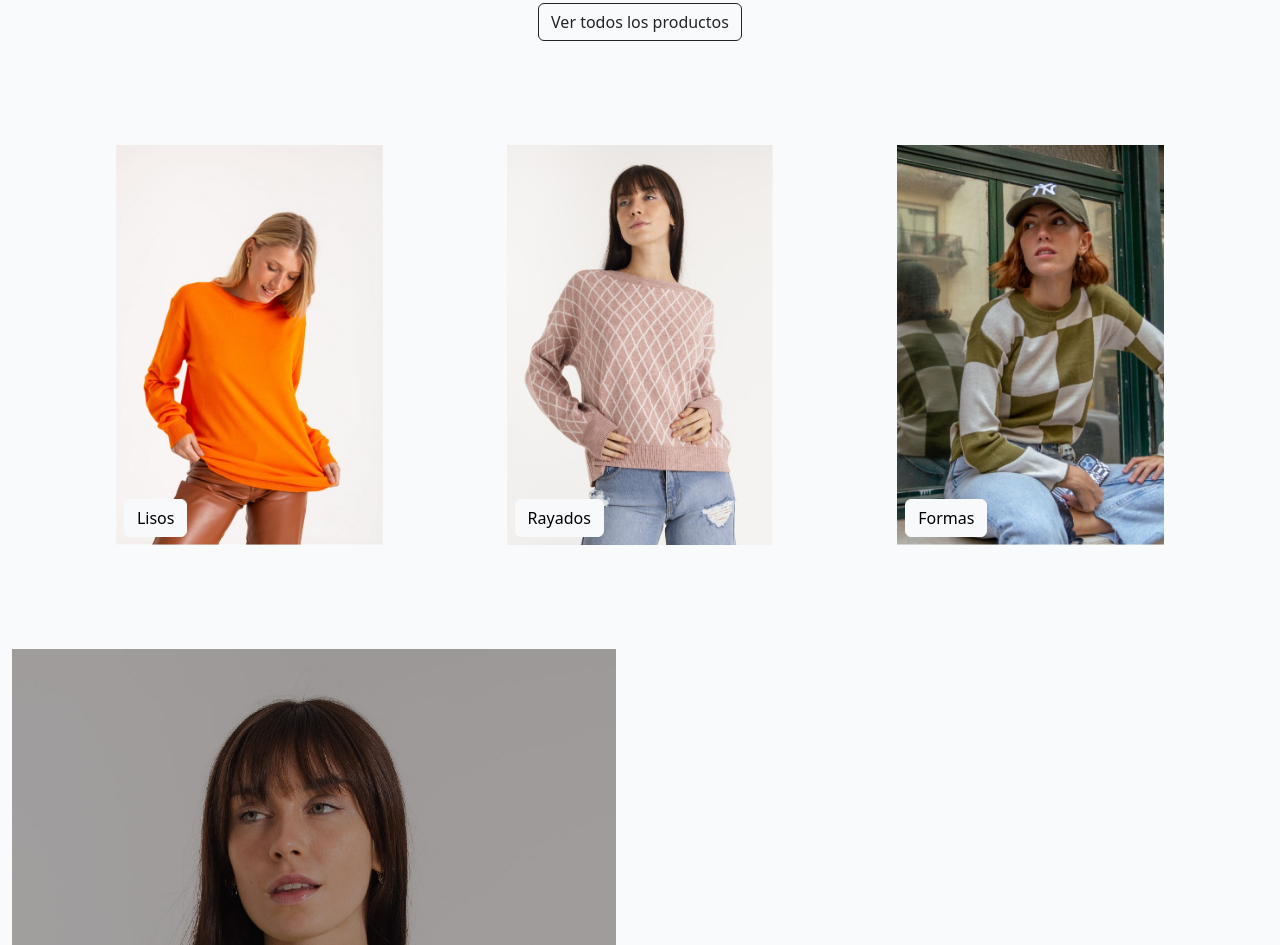
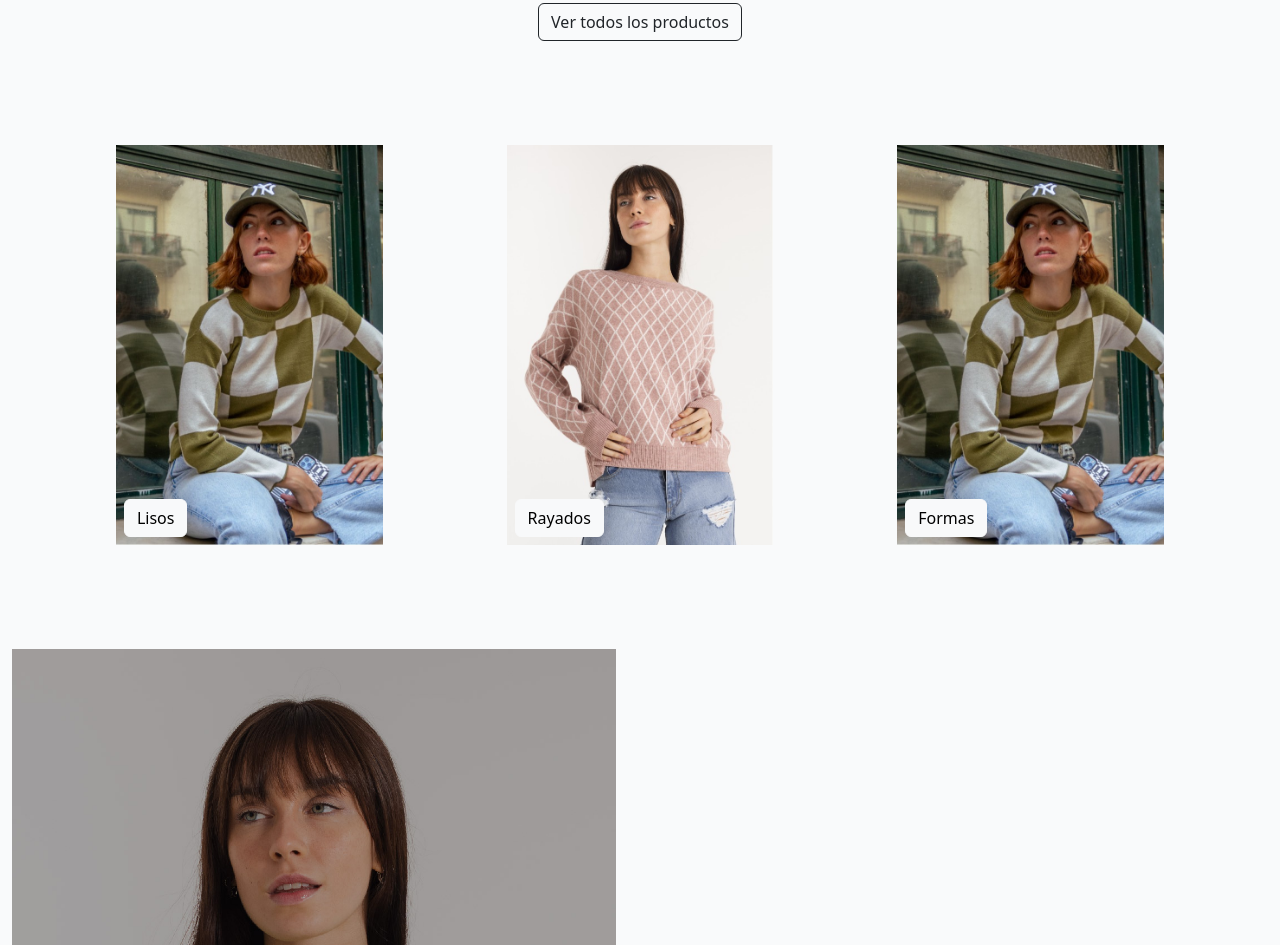
Before and after one commit to LucasPerezErro/tiendaropaPerezErro, a website: page index.html in a window 1280 px wide. Shown: the part 1944-2889 px from the top of the page. Drawn offline with nearby package versions, Linux system fonts and the light colour scheme.

Commit message:
Update index.html

```diff
--- a/index.html
+++ b/index.html
@@ -137,7 +137,7 @@
 
                 <div class="d-flex justify-content-evenly align-items-center flex-column flex-lg-row my-5">
                     <div class="position-relative m-2">
-                        <img src="./fotos/sw5.jpg" height="400" alt="Lisos">
+                        <img src="./fotos/sw4.jpg" height="400" alt="Lisos">
                         <a href="#" class="btn btn-light position-absolute start-0 bottom-0 ms-2 mb-2 d-block">Lisos</a>
                     </div>
 
```
